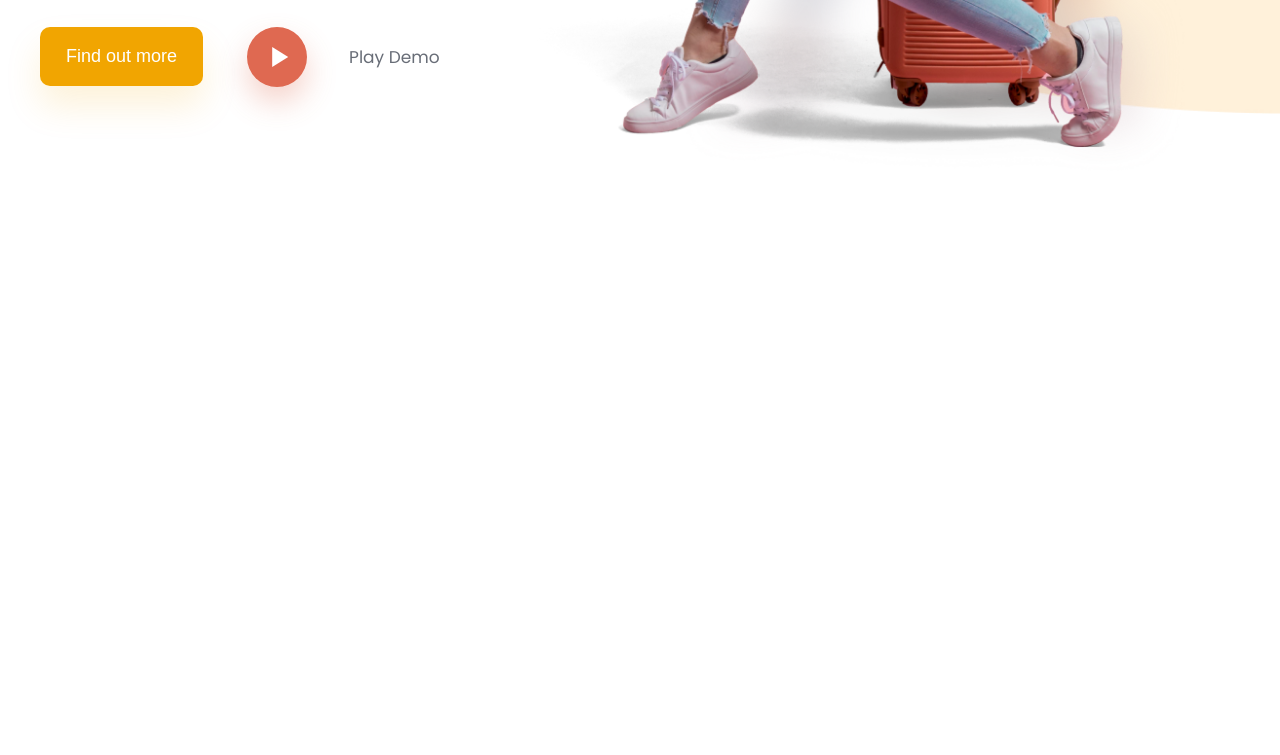
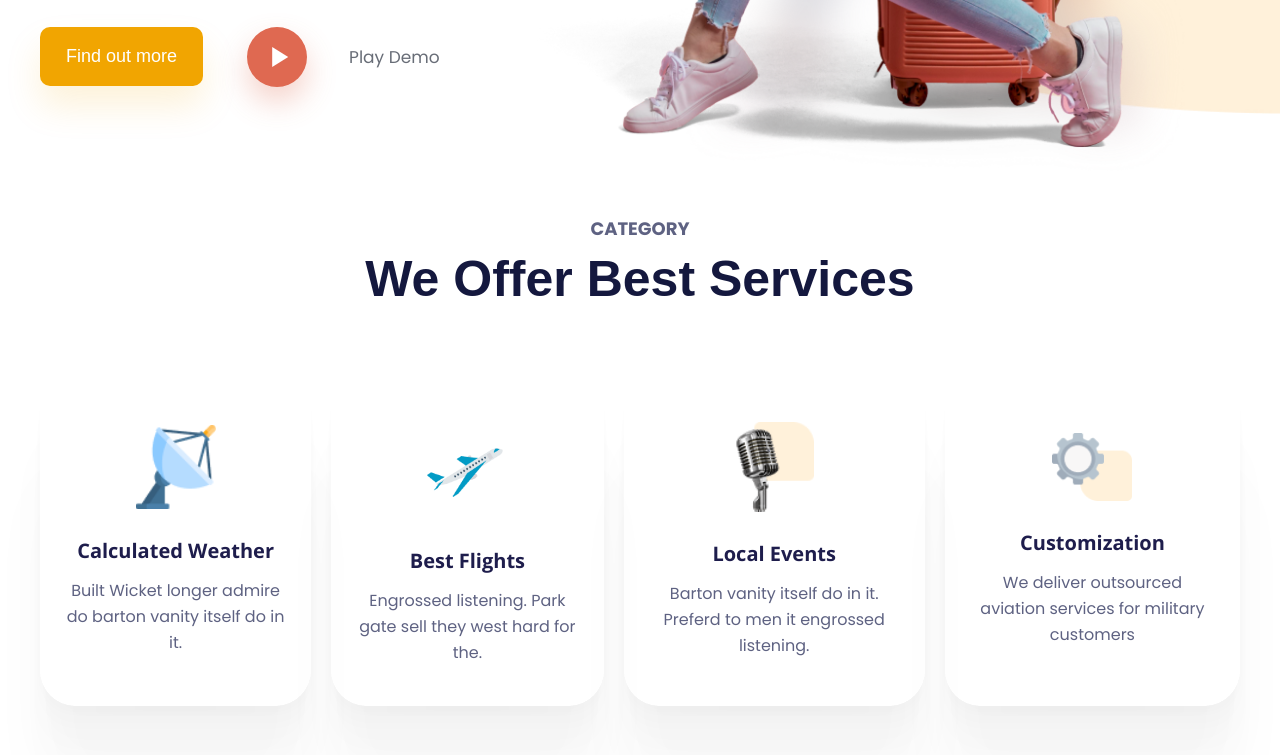
Before and after one commit to OleksandrStrunkin/travel-landing, a plain HTML site: page index.html in a window 1280 px wide. Shown: the part 675-1430 px from the top of the page. Before the commit the page ends 893 px from the top, so only its background shows below. Drawn offline with nearby package versions, Linux system fonts and the light colour scheme; a web font is replaced by a local one.

Commit message:
create category section

```diff
--- a/index.html
+++ b/index.html
@@ -65,7 +65,8 @@
                 Travel,
                 <span class="underline-box">
                     <span class="underline">
-                        <svg width="385" height="12" viewBox="0 0 385 12" fill="none" xmlns="http://www.w3.org/2000/svg">
+                        <svg width="385" height="12" viewBox="0 0 385 12" fill="none"
+                            xmlns="http://www.w3.org/2000/svg">
                             <mask id="mask0_420_4742" style="mask-type:alpha" maskUnits="userSpaceOnUse" x="0" y="0"
                                 width="385" height="12">
                                 <rect width="385" height="12" fill="#C4C4C4" />
@@ -100,6 +101,34 @@
             <img width="764" height="764" src="./img/hero-photo.png" alt="">
         </div>
     </section>
+    <section class="category-section">
+        <h3 class="category-label">Category</h3>
+        <h2 class="category-title">We Offer Best Services</h2>
+        <ul class="category-list">
+            <li class="category-card">
+                <img class="category-card-icon" src="./img/weather.png" alt="">
+                <h4 class="category-card-title">Calculated Weather</h4>
+                <p class="category-card-description">Built Wicket longer admire do barton vanity itself do in it.</p>
+            </li>
+            <li class="category-card">
+                <img class="category-card-icon" src="./img/flights.png" alt="">
+                <h4 class="category-card-title">Best Flights</h4>
+                <p class="category-card-description">Engrossed listening. Park gate sell they west hard for the.</p>
+            </li>
+            <li class="category-card">
+                <img class="category-card-icon" src="./img/events.png" alt="">
+                <h4 class="category-card-title">Local Events</h4>
+                <p class="category-card-description">Barton vanity itself do in it. Preferd to men it engrossed listening.</p>
+            </li>
+            <li class="category-card">
+                <img class="category-card-icon" src="./img/custom.png" alt="">
+                <h4 class="category-card-title">Customization</h4>
+                <p class="category-card-description">We deliver outsourced
+                    aviation services for
+                    military customers</p>
+            </li>
+        </ul>
+    </section>
 </body>
 
 </html>
--- a/style.css
+++ b/style.css
@@ -206,3 +206,77 @@ body {
 
     transform: translate(-30%, -50%);
 }
+
+/* CATEGORY SECTION */
+
+.category-section {
+    margin: 0 auto;
+    max-width: 1200px;
+    height: 100vh;
+}
+
+.category-label {
+    font-family: var(--font-family);
+    font-weight: 600;
+    font-size: 18px;
+    text-align: center;
+    color: #5e6282;
+    text-transform: uppercase;
+
+    margin-bottom: 10px;
+}
+
+
+.category-title {
+    font-family: var(--font4);
+    font-weight: 700;
+    font-size: 50px;
+    text-align: center;
+    text-transform: capitalize;
+    color: #14183e;
+
+    margin-bottom: 66px;
+}
+
+.category-list {
+    display: flex;
+    gap: 20px;
+
+}
+
+.category-card {
+    display: flex;
+    flex-direction: column;
+    justify-content: center;
+    align-items: center;
+    border-radius: 36px;
+    padding: 40px 25px;
+
+    box-shadow: 0 2px 3px 0 rgba(0, 0, 0, 0), 0 8px 7px 0 rgba(0, 0, 0, 0.01), 0 20px 13px 0 rgba(0, 0, 0, 0.01), 0 39px 25px 0 rgba(0, 0, 0, 0.01), 0 65px 47px 0 rgba(0, 0, 0, 0.02), 0 100px 80px 0 rgba(0, 0, 0, 0.02);
+}
+
+.category-card-icon {
+    width: 100%;
+    width: 80px;
+
+    margin-bottom: 30px;
+}
+
+.category-card-title {
+    font-family: var(--font3);
+    font-weight: 600;
+    font-size: 20px;
+    text-align: center;
+    color: #1e1d4c;
+
+    margin-bottom: 15px;
+}
+
+.category-card-description {
+    font-family: var(--font-family);
+    font-weight: 500;
+    font-size: 16px;
+    line-height: 163%;
+    text-align: center;
+    color: #5e6282;
+}
```
Also changed, not shown: img/custom.png (added), img/events.png (added), img/flights.png (added), img/weather.png (added).
